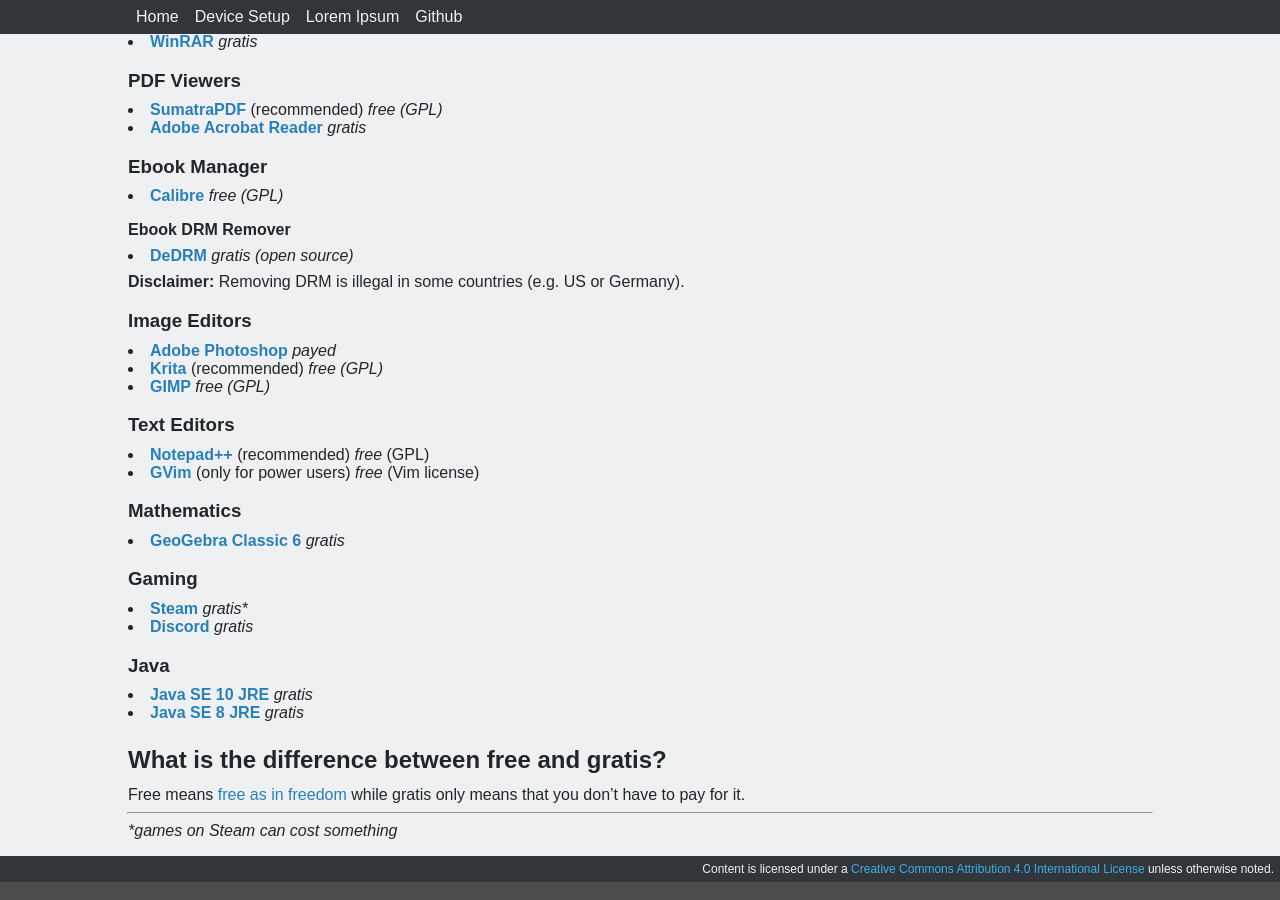
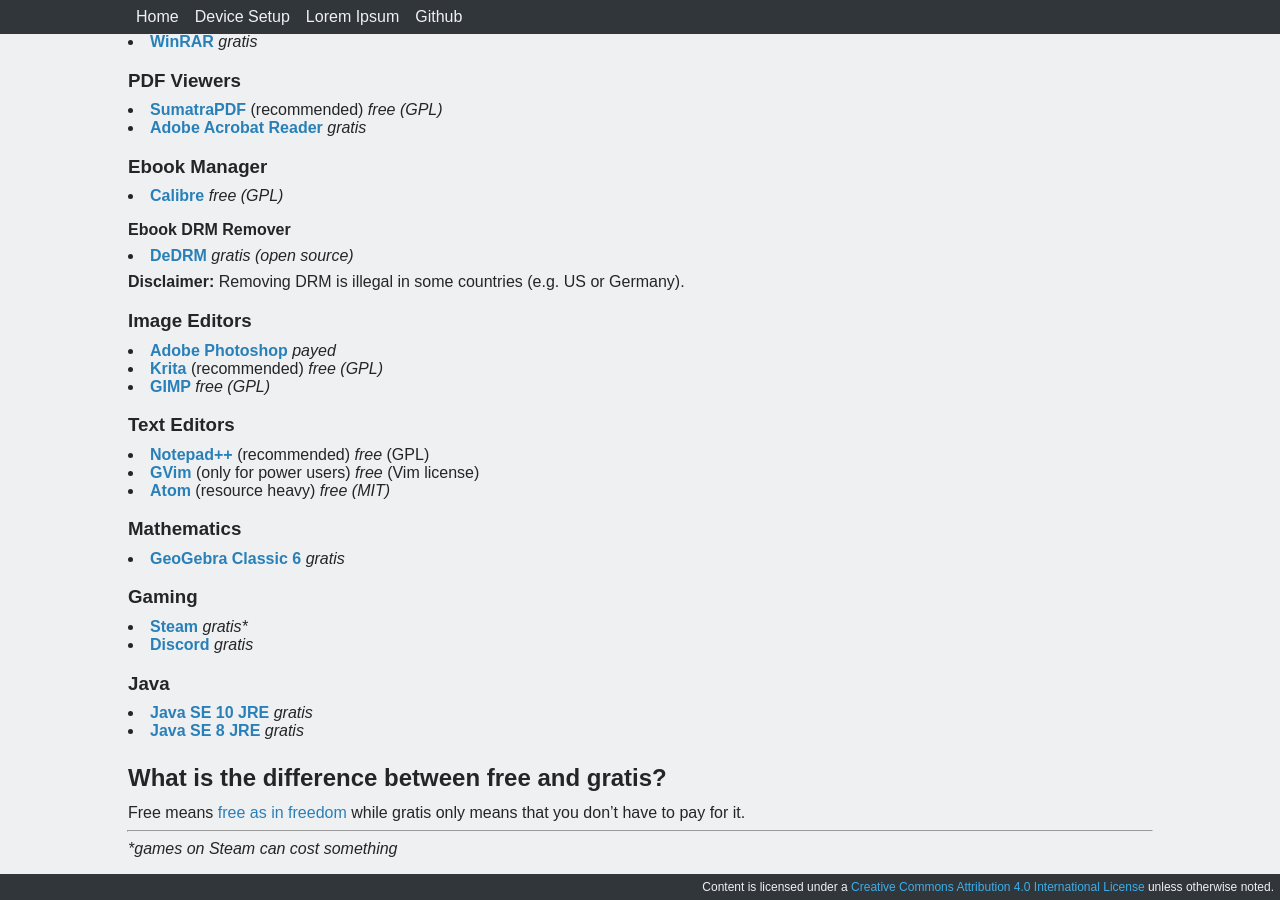
Before and after one commit to jstsmthrgk/jstsmthrgk.github.io, a Jekyll site: the page built from devicesetup/windows.md, in a window 1280 px wide and 900 px high, scrolled down 614 px. Built offline with Jekyll 4.4.1, drawn with Linux system fonts in a browser that asks for light colours.

Commit message:
atom text editor

```diff
--- a/devicesetup/windows.md
+++ b/devicesetup/windows.md
@@ -66,6 +66,7 @@
 
 - [**Notepad++**](https://notepad-plus-plus.org/download/) (recommended) _free_ (GPL)
 - [**GVim**](https://www.vim.org/download.php#pc) (only for power users) _free_ (Vim license)
+- [**Atom**](https://atom.io/) (resource heavy) _free (MIT)_
 
 
 ### Mathematics
```
